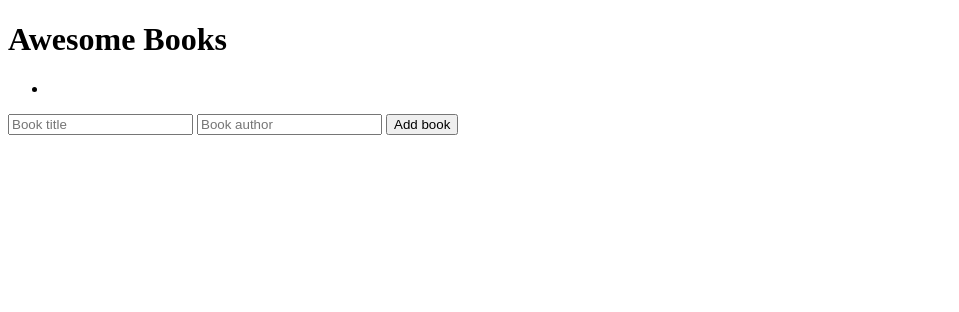
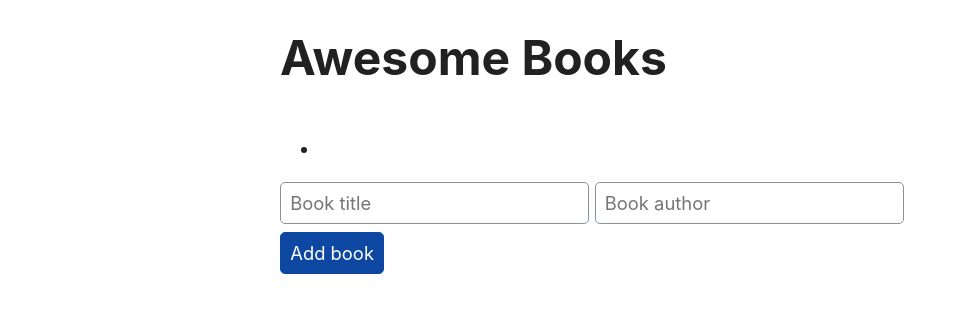
Before and after one commit to aimalamiri/Awesome-Books, a plain HTML site: page index.html in a window 1280 px wide. Shown: the whole page, without its empty margins (0-959 px from the left). Drawn offline with nearby package versions, Linux system fonts and the light colour scheme.

Commit message:
add simple styling library to html file

```diff
--- a/index.html
+++ b/index.html
@@ -5,16 +5,28 @@
     <meta http-equiv="X-UA-Compatible" content="IE=edge" />
     <meta name="viewport" content="width=device-width, initial-scale=1.0" />
     <title>Awesome Books</title>
-  </head>
+    <link rel="stylesheet" href="styles.css" type="text/css" />
+<link rel="stylesheet" href="https://unpkg.com/simpledotcss/simple.min.css">  </head>
   <body>
     <h1>Awesome Books</h1>
     <ul>
       <li></li>
     </ul>
-    <form action="#">
-      <input type="text" name="book-name" id="book-title" placeholder="Book title" />
-      <input type="text" name="book-author" id="book-author" placeholder="Book author" />
-      <button type="submit">Add book</button>
+    <form action="#" >
+      <input
+        type="text"
+        name="book-name"
+        id="book-title"
+        placeholder="Book title"
+      />
+      <input
+        type="text"
+        name="book-author"
+        id="book-author"
+        placeholder="Book author"
+      />
+      <br/>
+      <button type="submit" >Add book</button>
     </form>
 
     <script src="./js/index.js"></script>
```
Also changed, not shown: styles.css (added).
